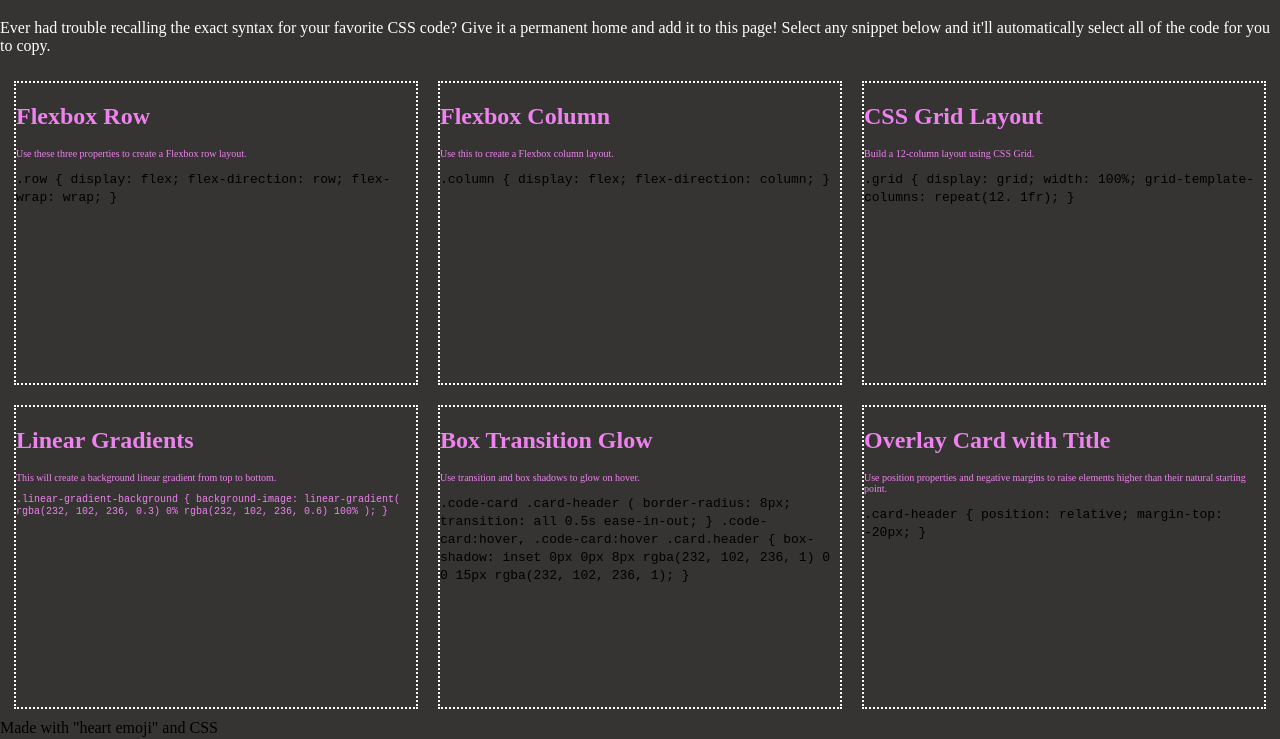
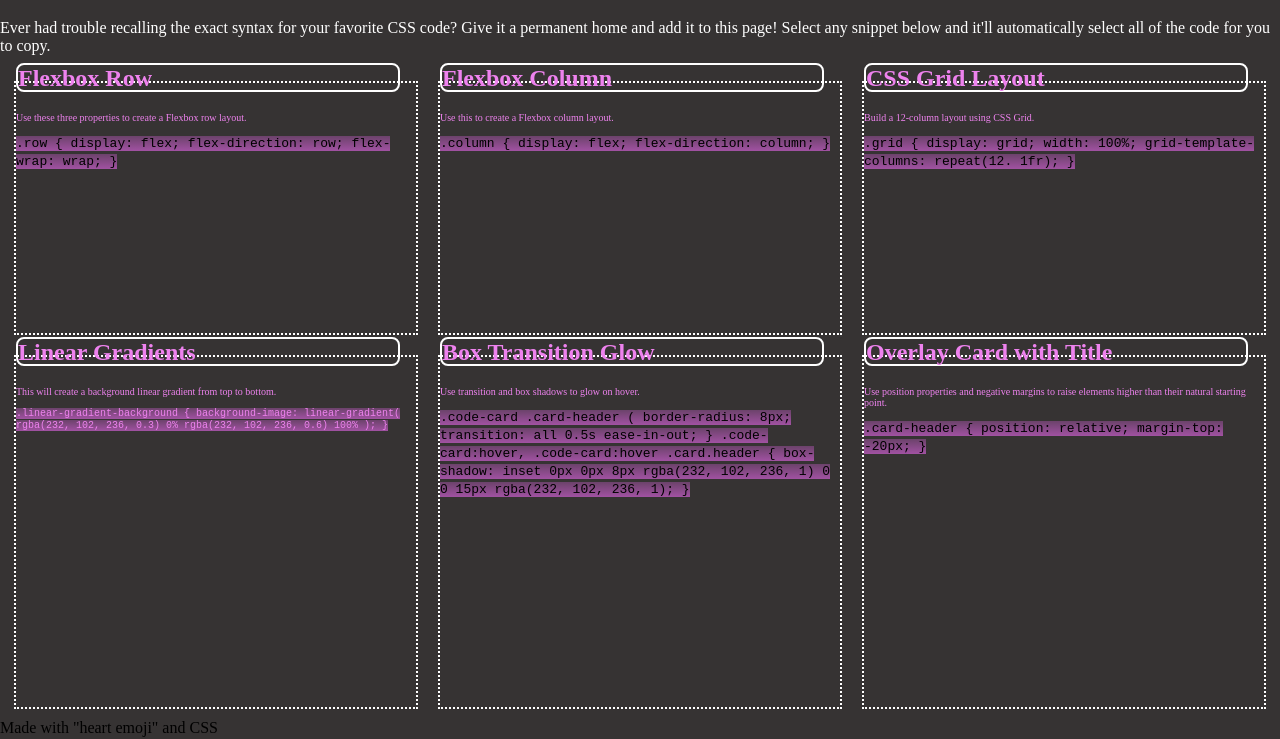
Before and after one commit to Ckratz17/CSS_Snippets, a plain HTML site: page index.html in a window 1280 px wide. Shown: the part 61-800 px from the top of the page. Drawn offline with Linux system fonts and the light colour scheme.

Commit message:
initial styling

```diff
--- a/assets/style.css
+++ b/assets/style.css
@@ -24,14 +24,28 @@ div {
     justify-content: center;
     flex-wrap: wrap;
 }
+.top {
+    height: 250px;
+}
+
+.bottom {
+    height: 350px;
+}
 
 div h1 {
     color: violet;
     width: 380px;
     height: 25px;
+    border: 2px solid white;
+    border-radius: 8px;
+    margin-top: -20px;
 }
 
 div p {
     font-size: 10px;
     color: violet;
 }
+
+code {
+    background-image: linear-gradient(rgba(232, 102, 236, 0.3) 0%, rgba(232, 102, 236, 0.6) 100%);
+}
--- a/index.html
+++ b/index.html
@@ -19,7 +19,7 @@
     </header>
 
     <article class="boxes">
-        <div>
+        <div class="top">
             <h1>Flexbox Row</h1>
             <p>Use these three properties to create a Flexbox row layout.</p>
             <code>.row {
@@ -30,7 +30,7 @@
             </code>
         </div>
 
-        <div>
+        <div class="top">
             <h1>Flexbox Column</h1>
             <p>Use this to create a Flexbox column layout.</p>
             <code>.column {
@@ -40,7 +40,7 @@
             </code>
         </div>
 
-        <div>
+        <div class="top">
             <h1>CSS Grid Layout</h1>
             <p>Build a 12-column layout using CSS Grid.</p></p>
             <code>.grid {
@@ -52,7 +52,7 @@
             </code>
         </div>
 
-        <div>
+        <div class="bottom">
             <h1>Linear Gradients</h1>
             <p>This will create a background linear gradient from top to bottom.<p>
             <code>.linear-gradient-background {
@@ -64,7 +64,7 @@
             </code>
         </div>
 
-        <div>
+        <div class="bottom">
             <h1>Box Transition Glow</h1>
             <p>Use transition and box shadows to glow on hover.</p>
             <code>.code-card .card-header (
@@ -81,7 +81,7 @@
             </code>
         </div>
 
-        <div>
+        <div class="bottom">
             <h1>Overlay Card with Title</h1>
             <p>Use position properties and negative margins to raise elements higher than their natural starting point.</p>
             <code>.card-header {
```
